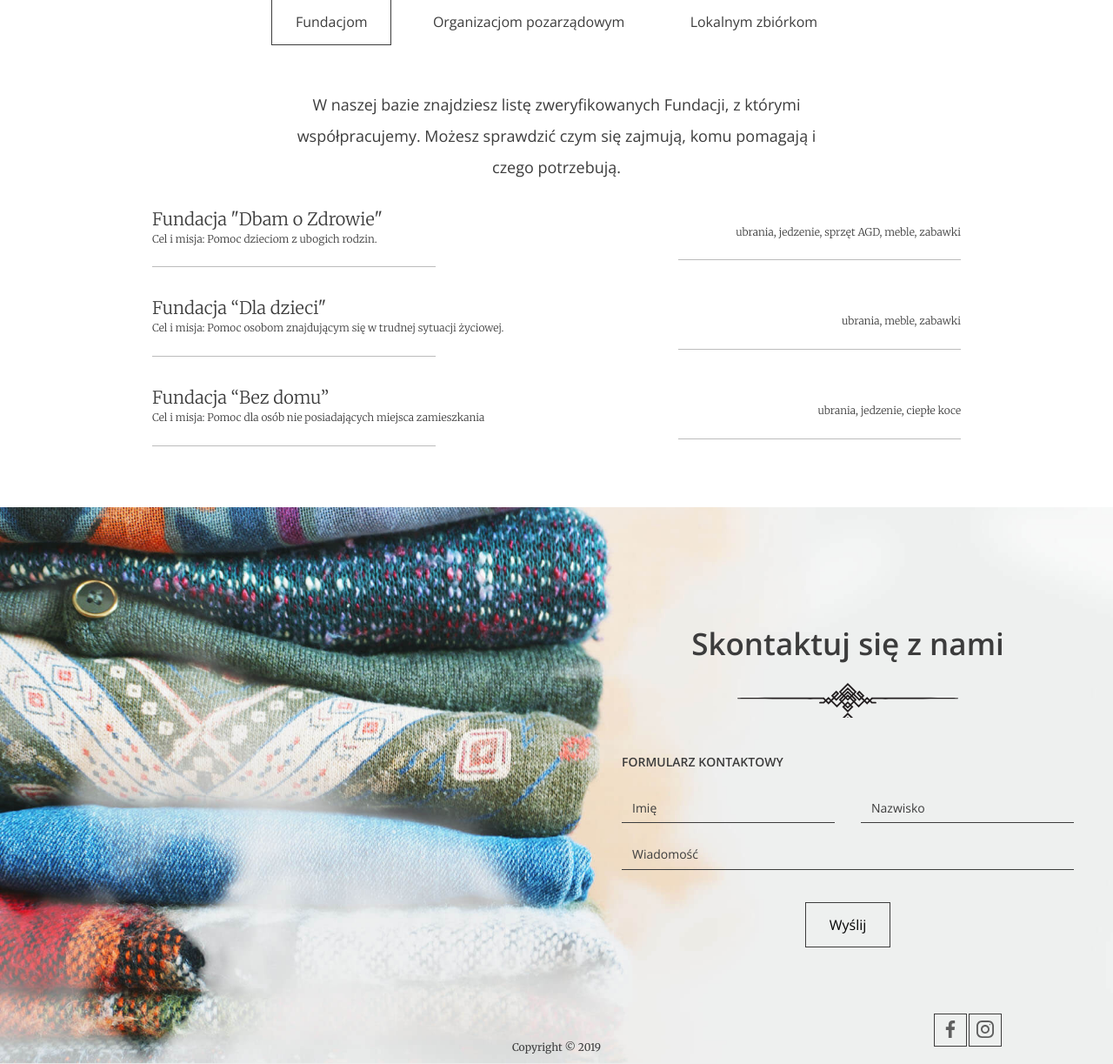
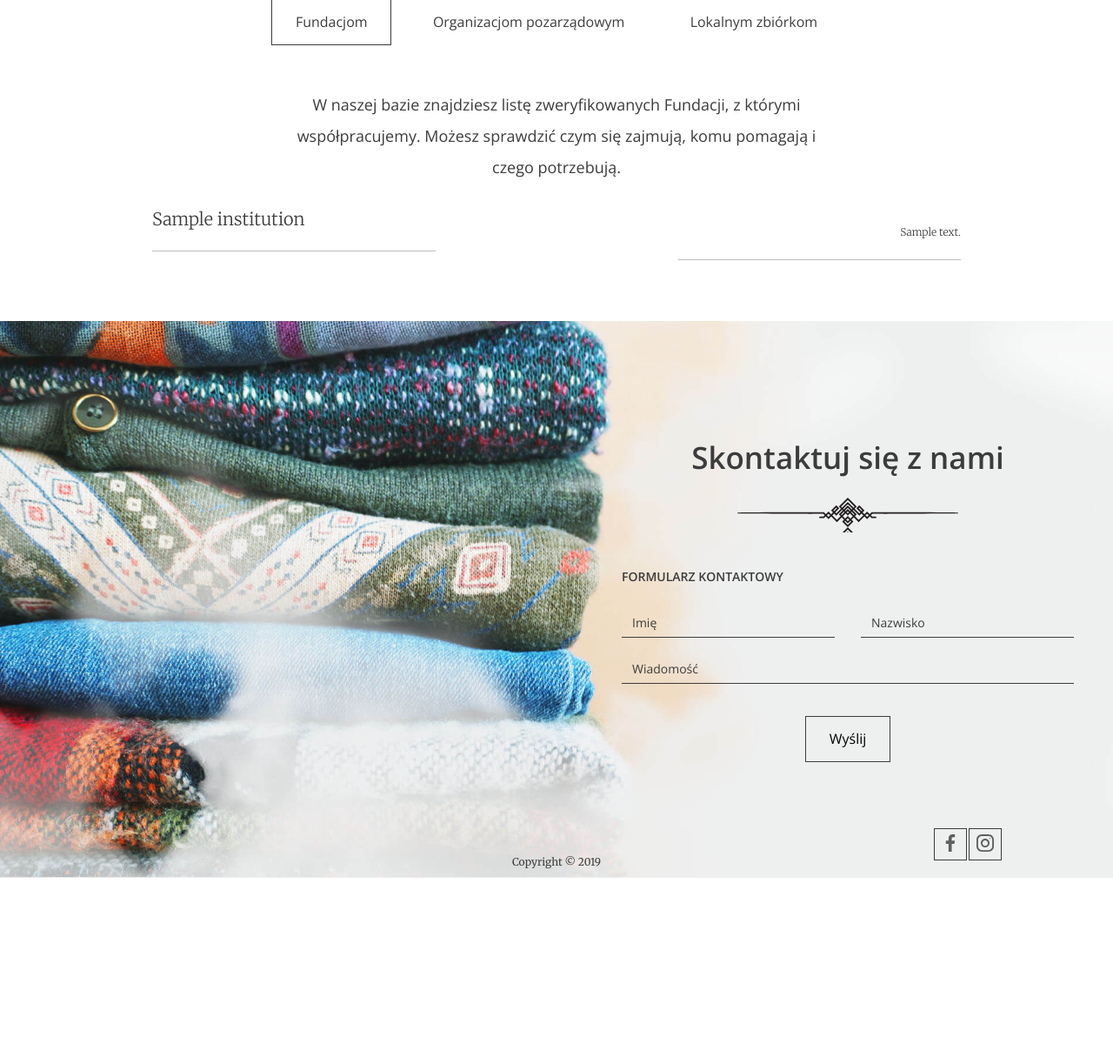
Before and after one commit to Szymonx94/App_give_it_to_good_hands, a Django app: page / in a window 1280 px wide. Shown: the part 2655-3878 px from the top of the page at 87% size. After the commit the page ends 3664 px from the top, so only its background shows below. Run offline with Django 4.2, Linux system fonts and the light colour scheme; tables that the repository leaves empty hold one stand-in row (values such as "Sample post").

Commit message:
Add in Dynamic institution loading

```diff
--- a/app_good_hands/goodplan/templates/index.html
+++ b/app_good_hands/goodplan/templates/index.html
@@ -4,11 +4,11 @@
 
 <html lang="pl">
 <head>
-    <meta charset="UTF-8" />
-    <meta name="viewport" content="width=device-width, initial-scale=1.0" />
-    <meta http-equiv="X-UA-Compatible" content="ie=edge" />
+    <meta charset="UTF-8"/>
+    <meta name="viewport" content="width=device-width, initial-scale=1.0"/>
+    <meta http-equiv="X-UA-Compatible" content="ie=edge"/>
     <title>Document</title>
-    <link rel="stylesheet" href="{% static 'css/style.css' %}" />
+    <link rel="stylesheet" href="{% static 'css/style.css' %}"/>
     <script defer src="{% static 'js/app.js' %}"></script>
 
 </head>
@@ -33,7 +33,7 @@
     <div class="slogan container container--90">
         <div class="slogan--item">
             <h1>
-            Zacznij pomagać!<br />
+                Zacznij pomagać!<br/>
                 Oddaj niechciane rzeczy w zaufane ręce
             </h1>
         </div>
@@ -45,13 +45,15 @@
         <div class="stats--item">
             <em>{{ total_bags }}</em>
             <h3>Oddanych worków</h3>
-          <p>Lorem ipsum dolor sit amet consectetur adipisicing elit. Eius est beatae, quod accusamus illum tempora!</p>
+            <p>Lorem ipsum dolor sit amet consectetur adipisicing elit. Eius est beatae, quod accusamus illum
+                tempora!</p>
         </div>
 
         <div class="stats--item">
             <em>{{ supported_org }}</em>
             <h3>Wspartych organizacji</h3>
-          <p>Lorem ipsum dolor sit amet consectetur, adipisicing elit. Laboriosam magnam, sint nihil cupiditate quas quam.</p>
+            <p>Lorem ipsum dolor sit amet consectetur, adipisicing elit. Laboriosam magnam, sint nihil cupiditate quas
+                quam.</p>
         </div>
 
     </div>
@@ -89,10 +91,11 @@
 <section id="about-us" class="about-us">
     <div class="about-us--text">
         <h2>O nas</h2>
-        <p>Lorem ipsum dolor sit amet, consectetur adipisicing elit. Voluptas vitae animi rem pariatur incidunt libero optio esse quisquam illo omnis.</p>
-        <img src="{% static 'images/signature.svg' %}" class="about-us--text-signature" alt="Signature" />
+        <p>Lorem ipsum dolor sit amet, consectetur adipisicing elit. Voluptas vitae animi rem pariatur incidunt libero
+            optio esse quisquam illo omnis.</p>
+        <img src="{% static 'images/signature.svg' %}" class="about-us--text-signature" alt="Signature"/>
     </div>
-      <div class="about-us--image"><img src="{% static 'images/about-us.jpg' %}" alt="People in circle" /></div>
+    <div class="about-us--image"><img src="{% static 'images/about-us.jpg' %}" alt="People in circle"/></div>
 </section>
 
 <section id="help" class="help">
@@ -106,35 +109,27 @@
 
     <!-- SLIDE 1 -->
     <div class="help--slides active" data-id="1">
-        <p>W naszej bazie znajdziesz listę zweryfikowanych Fundacji, z którymi współpracujemy. Możesz sprawdzić czym się zajmują, komu pomagają i czego potrzebują.</p>
+        <p>W naszej bazie znajdziesz listę zweryfikowanych Fundacji, z którymi współpracujemy. Możesz sprawdzić czym
+            się zajmują, komu pomagają i czego potrzebują.</p>
 
         <ul class="help--slides-items">
+            {% for institution in institutions %}
+            {% if institution.type == 'FD' %}
             <li>
+
                 <div class="col">
-              <div class="title">Fundacja "Dbam o Zdrowie"</div>
-              <div class="subtitle">Cel i misja: Pomoc dzieciom z ubogich rodzin.</div>
+
+                    <div class="title">{{ institution.name }}</div>
                 </div>
+                <div class="col">
+                    <div class="text">{{ institution.description }}</div>
+                </div>
+                {% endif %}
+                {% endfor %}
 
-            <div class="col"><div class="text">ubrania, jedzenie, sprzęt AGD, meble, zabawki</div></div>
+
             </li>
 
-          <li>
-            <div class="col">
-              <div class="title">Fundacja “Dla dzieci"</div>
-              <div class="subtitle">Cel i misja: Pomoc osobom znajdującym się w trudnej sytuacji życiowej.</div>
-            </div>
-
-            <div class="col"><div class="text">ubrania, meble, zabawki</div></div>
-          </li>
-
-          <li>
-            <div class="col">
-              <div class="title">Fundacja “Bez domu”</div>
-              <div class="subtitle">Cel i misja: Pomoc dla osób nie posiadających miejsca zamieszkania</div>
-            </div>
-
-            <div class="col"><div class="text">ubrania, jedzenie, ciepłe koce</div></div>
-          </li>
         </ul>
         <!-- Pagination
         <ul class="help--slides-pagination">
@@ -149,44 +144,26 @@
     <!-- SLIDE 2 -->
     <div class="help--slides" data-id="2">
         <p>
-          Lorem ipsum dolor, sit amet consectetur adipisicing elit. Hic officiis mollitia dolor, neque aspernatur accusamus debitis. Ducimus, officia. Quia, sunt illum! Non iste placeat ab ipsum alias
-          quos suscipit corporis!
+            W naszej bazie znajdziesz także listę zweryfikowanych Organizacji pozarządowych, z którymi współpracujemy.
+            Możesz sprawdzić czym
+            się zajmują, komu pomagają i czego potrzebują.
         </p>
         <ul class="help--slides-items">
+            {% for institution in institutions %}
+            {% if institution.type == 'LF' %}
             <li>
+
                 <div class="col">
-              <div class="title">Organizacja 1</div>
-              <div class="subtitle">Lorem ipsum dolor sit amet consectetur.</div>
+
+                    <div class="title">{{ institution.name }}</div>
                 </div>
+                <div class="col">
+                    <div class="text">{{ institution.description }}</div>
+                </div>
+                {% endif %}
+                {% endfor %}
 
-            <div class="col"><div class="text">Lorem ipsum dolor sit amet consectetur adipisicing elit.</div></div>
-          </li>
 
-          <li>
-            <div class="col">
-              <div class="title">Organizacja 2</div>
-              <div class="subtitle">Lorem ipsum dolor sit amet consectetur.</div>
-            </div>
-
-            <div class="col"><div class="text">Lorem ipsum dolor sit amet consectetur adipisicing elit.</div></div>
-          </li>
-
-          <li>
-            <div class="col">
-              <div class="title">Organizacja 3</div>
-              <div class="subtitle">Lorem ipsum dolor sit amet consectetur.</div>
-            </div>
-
-            <div class="col"><div class="text">Lorem ipsum dolor sit amet consectetur adipisicing elit.</div></div>
-          </li>
-
-          <li>
-            <div class="col">
-              <div class="title">Organizacja 4</div>
-              <div class="subtitle">Lorem ipsum dolor sit amet consectetur.</div>
-            </div>
-
-            <div class="col"><div class="text">Lorem ipsum dolor sit amet consectetur adipisicing elit.</div></div>
             </li>
         </ul>
 
@@ -203,25 +180,26 @@
 
     <!-- SLIDE 3 -->
     <div class="help--slides" data-id="3">
-        <p>Lorem ipsum dolor sit amet, his ocurreret persequeris ea, ad utinam laudem duo. Verterem adipisci partiendo eos ne, ea his reque quaeque recteque, ne quo lobortis intellegam.</p>
+        <p>W naszej bazie znajdziesz także listę lokalnych zbiórek z którymi współpracujemy. Możesz sprawdzić czym
+            się zajmują, komu pomagają i czego potrzebują.</p>
         <ul class="help--slides-items">
+            {% for institution in institutions %}
+            {% if institution.type == 'LF' %}
             <li>
+
                 <div class="col">
-              <div class="title">Lokalna zbiórka 1</div>
-              <div class="subtitle">Lorem ipsum dolor sit amet consectetur.</div>
+
+                    <div class="title">{{ institution.name }}</div>
                 </div>
+                <div class="col">
+                    <div class="text">{{ institution.description }}</div>
+                </div>
+                {% endif %}
+                {% endfor %}
 
-            <div class="col"><div class="text">Lorem ipsum dolor sit amet consectetur adipisicing elit.</div></div>
+
             </li>
 
-          <li>
-            <div class="col">
-              <div class="title">Lokalna zbiórka 2</div>
-              <div class="subtitle">Lorem ipsum dolor sit amet consectetur.</div>
-            </div>
-
-            <div class="col"><div class="text">Lorem ipsum dolor sit amet consectetur adipisicing elit.</div></div>
-          </li>
         </ul>
 
         <!-- Pagination
@@ -238,8 +216,8 @@
         <h2>Skontaktuj się z nami</h2>
         <h3>Formularz kontaktowy</h3>
         <form class="form--contact">
-          <div class="form-group form-group--50"><input type="text" name="name" placeholder="Imię" /></div>
-          <div class="form-group form-group--50"><input type="text" name="surname" placeholder="Nazwisko" /></div>
+            <div class="form-group form-group--50"><input type="text" name="name" placeholder="Imię"/></div>
+            <div class="form-group form-group--50"><input type="text" name="surname" placeholder="Nazwisko"/></div>
 
             <div class="form-group"><textarea name="message" placeholder="Wiadomość" rows="1"></textarea></div>
 
--- a/app_good_hands/goodplan/views.py
+++ b/app_good_hands/goodplan/views.py
@@ -12,9 +12,13 @@ class LandingPageView(View):
     def get( request):
         total_bags = Donation.objects.count()
         supported_org = Institution.objects.count()
+        institutions = Institution.objects.all()
+        institution_type = institutions.values('type').distinct()
         context = {
             "total_bags": total_bags,
-            "supported_org": supported_org
+            "supported_org": supported_org,
+            'institutions': institutions,
+            'institution_type': institution_type,
         }
         return render(request, "index.html", context)
 
```
Lines whose indentation alone changed are shown as unchanged.
